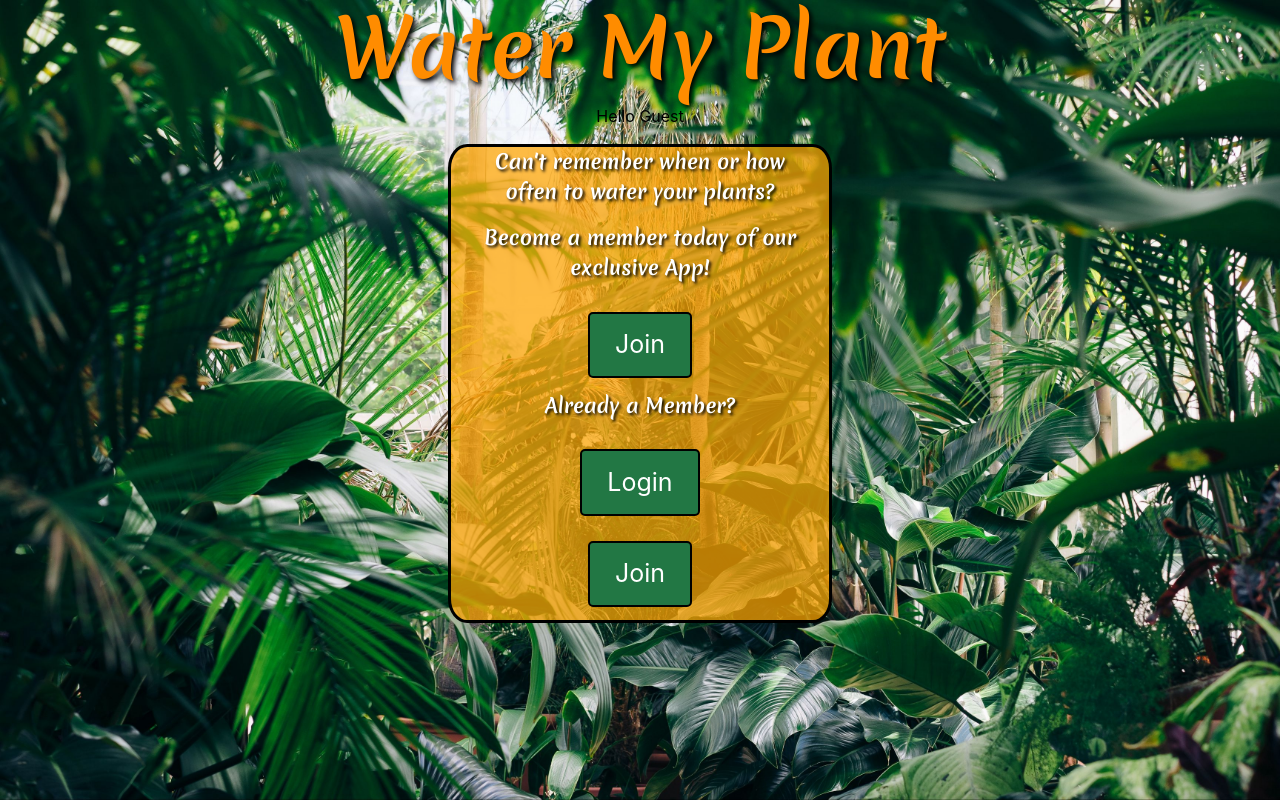
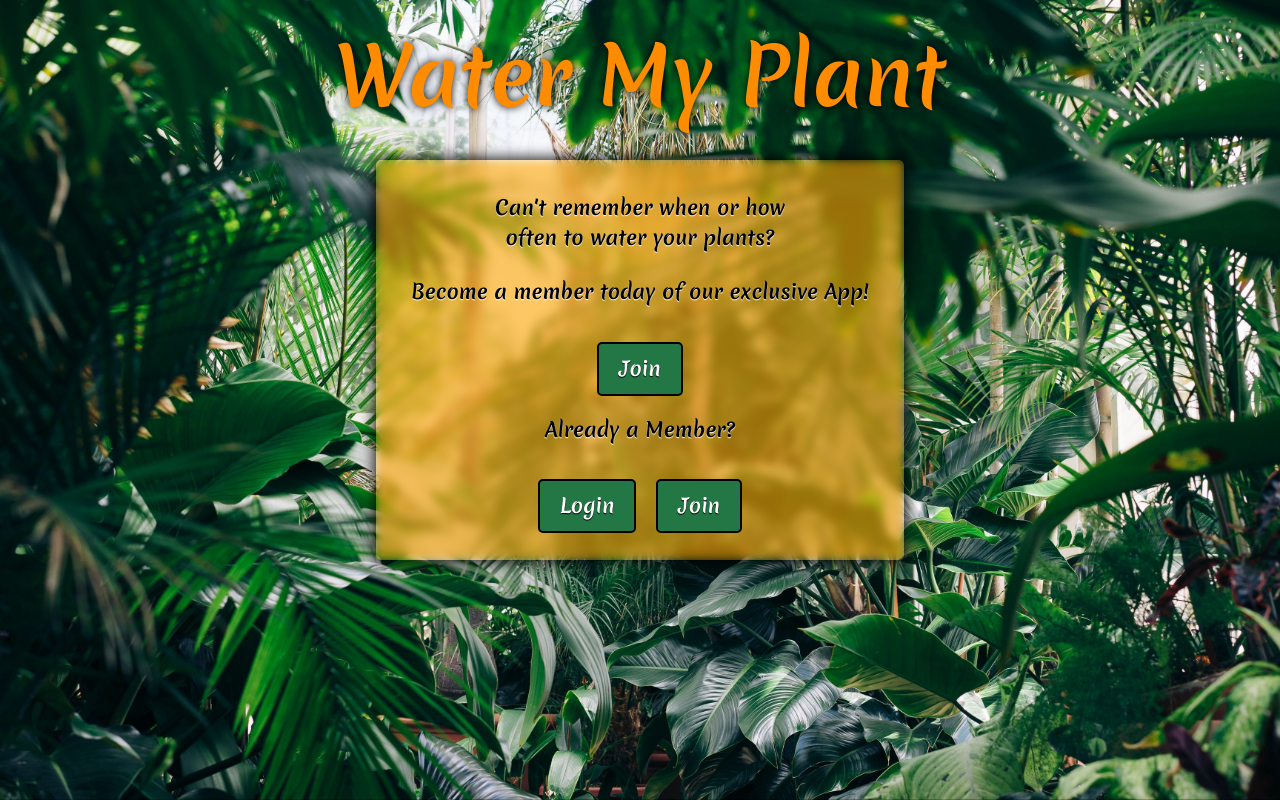
Before and after one commit to WEBPT166-Water-My-Plants/front-end, a React (Create React App) app in the folder water-my-plants/: page / in a window 1280 px wide. Built offline with nearby package versions, Linux system fonts and the light colour scheme.

Commit message:
style changes and form optimization

```diff
--- a/water-my-plants/src/components/Header.jsx
+++ b/water-my-plants/src/components/Header.jsx
@@ -2,9 +2,12 @@ import React from 'react';
 import { Link } from 'react-router-dom';
 import styled from 'styled-components';
 
-const HeaderStyle = styled.div`
+const HeaderStyle = styled.header`
   color: #000;
   text-align: center;
+  display: flex;
+  align-items: center;
+  justify-content: center;
 
   a {
     text-decoration: none;
@@ -15,7 +18,7 @@ const HeaderStyle = styled.div`
     font-family: 'Merienda', cursive;
     font-size: 80px;
     color: darkorange;
-    text-shadow: 3px 3px 5px black;
+    text-shadow: 0 0 0.1em black;
   }
 `;
 
@@ -25,8 +28,6 @@ function Header() {
       <h1>
         <Link to="/">Water My Plant</Link>
       </h1>
-
-      <p>Hello Guest</p>
     </HeaderStyle>
   );
 }
--- a/water-my-plants/src/components/Home.jsx
+++ b/water-my-plants/src/components/Home.jsx
@@ -6,23 +6,64 @@ import Header from './Header';
 import { StyledButton } from './Styles/StyledComponents';
 
 const HomeStyle = styled.main`
-  width: auto;
   display: flex;
-  flex-flow: column nowrap;
+  align-items: center;
   justify-content: center;
+  // border: 3px solid black;
+  // background: rgba(255, 165, 0, 0.73);
+
+  .box-container {
+    width: 33rem;
+    min-height: 25rem;
+    box-shadow: 0 0 0.8rem 0.2rem rgba(0, 0, 0, 0.8);
+    border-radius: 5px;
+    position: relative;
+    z-index: 1;
+    background: inherit;
+    overflow: hidden;
+    padding: 1em;
+  }
+
+  .box-container:before {
+    content: '';
+    background: inherit;
+    position: absolute;
+    left: 0;
+    right: 0;
+    top: 0;
+    bottom: 0;
+    box-shadow: inset 0 0 0 200px rgba(255, 165, 0, 0.6);
+    backdrop-filter: blur(0.1em);
+    filter: blur(5px);
+  }
+
+  .box-container .inside {
+    padding-bottom: 2em;
+    height: 100%;
+    width: 100%;
+    display: flex;
+    flex-direction: column;
     align-items: center;
-  background: white;
-  margin: 0% 35% 0% 35%;
-  border-radius: 5%;
-  border: 3px solid black;
-  background: rgba(255, 165, 0, 0.73);
+    justify-content: space-evenly;
+    position: absolute;
+    top: 1.5rem;
+    bottom: 0;
+    left: 0;
+    right: 0;
+  }
 
-  p{
+  p,
+  button {
     font-size: 20px;
     font-weight: bold;
+    color: black;
+    text-shadow: 0px 1px 1px rgba(255, 255, 255, 1);
+    font-family: 'Merienda', cursive;
+  }
+
+  button {
     color: white;
-    text-shadow: 2px 2px 3px black;
-    font-family: 'Merienda', cursive;
+    text-shadow: 0px 1px 1px rgba(0, 0, 0, 1);
   }
 `;
 
@@ -37,21 +78,29 @@ function Home() {
     }
   }, []);
   return (
-    <div>
+    <div className="homePage">
       <Header />
       <HomeStyle>
-        <p>Can't remember when or how <br></br>often to water your plants?</p>
+        <div className="box-container">
+          <div className="inside">
+            <p>
+              Can't remember when or how <br></br>often to water your plants?
+            </p>
             <p>Become a member today of our exclusive App!</p>
             <Link to="/join">
               <StyledButton>Join</StyledButton>
             </Link>
             <p>Already a Member?</p>
+            <div>
               <Link to="/login">
                 <StyledButton>Login</StyledButton>
               </Link>
               <Link to="/join">
                 <StyledButton>Join</StyledButton>
               </Link>
+            </div>
+          </div>
+        </div>
       </HomeStyle>
     </div>
   );
--- a/water-my-plants/src/components/Login.js
+++ b/water-my-plants/src/components/Login.js
@@ -3,7 +3,11 @@ import { useHistory } from 'react-router-dom';
 import { axiosWithAuth } from '../utils/axiosWithAuth';
 
 import Header from './Header';
-import { StyledForm, StyledTextInput } from './Styles/StyledComponents';
+import {
+  StyledButton,
+  StyledForm,
+  StyledTextInput,
+} from './Styles/StyledComponents';
 import styled from 'styled-components';
 import { setIsLoggedOn, updateUserWithUsername } from '../redux/actions';
 import { useDispatch } from 'react-redux';
@@ -14,7 +18,7 @@ const LoginStyles = styled.div`
   align-items: center;
 
   .loginForm {
-    flex-basis: 50%;
+    flex-basis: 100%;
   }
 `;
 
@@ -45,7 +49,7 @@ const Login = (props) => {
   };
 
   return (
-    <>
+    <div className="homePage">
       <Header />
       <LoginStyles>
         <StyledForm className="loginForm">
@@ -73,11 +77,11 @@ const Login = (props) => {
                 onChange={handleChange}
               />
             </StyledTextInput>
-            <button>LOGIN</button>
+            <StyledButton onClick={handleSubmit}>LOGIN</StyledButton>
           </form>
         </StyledForm>
       </LoginStyles>
-    </>
+    </div>
   );
 };
 
--- a/water-my-plants/src/components/RegisterForm.jsx
+++ b/water-my-plants/src/components/RegisterForm.jsx
@@ -6,18 +6,18 @@ import { StyledForm, StyledTextInput } from './Styles/StyledComponents';
 import plantImg from '../utils/waterplants.jpg';
 import Header from './Header';
 import { useDispatch } from 'react-redux';
-import { setIsLoggedOn } from '../redux/actions';
+import { setIsLoggedOn, updateUserWithUsername } from '../redux/actions';
 
 export default function RegisterForm() {
   //states
   const [formState, setFormState] = useState({
     username: '',
-    phonenumber: '',
+    phone: '',
     password: '',
   });
   const [errors, setErrors] = useState({
     username: '',
-    phonenumber: '',
+    phone: '',
     password: '',
   });
 
@@ -36,7 +36,7 @@ export default function RegisterForm() {
       .min(4, 'Username must be at lease 4 characters long')
       .max(20, 'Username cannot exceed 20 characters'),
 
-    phonenumber: yup.string().matches(phoneRegExp, 'Phone number is not valid'),
+    phone: yup.string().matches(phoneRegExp, 'Phone number is not valid'),
 
     password: yup
       .string()
@@ -82,16 +82,24 @@ export default function RegisterForm() {
       .post('https://plant-tender.herokuapp.com/api/auth/register', formState)
       .then((res) => {
         console.log(res);
+      })
+      .catch((err) => console.log(err.response));
+    axiosWithAuth()
+      .post('https://plant-tender.herokuapp.com/api/auth/login', {
+        username: formState.username,
+        password: formState.password,
+      })
+      .then((res) => {
         window.localStorage.setItem('token', res.data.token);
+        dispatch(setIsLoggedOn());
+        updateUserWithUsername(dispatch, formState.username);
         setFormState({
           username: '',
-          phonenumber: '',
+          phone: '',
           password: '',
         });
-        dispatch(setIsLoggedOn());
         history.push('/plants');
-      })
-      .catch((err) => console.log(err.response));
+      });
   };
 
   return (
@@ -127,15 +135,15 @@ export default function RegisterForm() {
                 <label>
                   <input
                     type="text"
-                  name="phonenumber"
+                    name="phone"
                     placeholder="xxx-xxx-xxxx"
-                  id="phonenumber"
-                  value={formState.phonenumber}
+                    id="phone"
+                    value={formState.phone}
                     onChange={inputChange}
                   />
                 </label>
               </StyledTextInput>
-              <p>{errors.phonenumber}</p>
+              <p>{errors.phone}</p>
             </div>
             <div className="user-password">
               <h3>Enter a Password</h3>
--- a/water-my-plants/src/components/Styles/StyledComponents.js
+++ b/water-my-plants/src/components/Styles/StyledComponents.js
@@ -11,6 +11,8 @@ const StyledTextInput = styled.div`
     padding: 5px;
     margin-top: 0.5em;
     margin-bottom: 0.5em;
+    border-radius: 5px;
+    border: 1px solid rgb(0, 0, 0);
   }
 `;
 
@@ -23,6 +25,7 @@ const StyledButton = styled.button`
   border-radius: 5px;
   color: white;
   font-size: 25px;
+  max-width: 100%;
 
   :hover {
     opacity: 80%;
@@ -31,17 +34,15 @@ const StyledButton = styled.button`
 
 const StyledForm = styled.div`
   width: 100%;
-
   form {
+    width: 100%;
     display: flex;
     flex-flow: column nowrap;
     align-items: center;
-    flex-basis: 50%;
     padding: 1.15em;
-    box-shadow: 5px 5px 5px #010101;
+    box-shadow: 0px 0px 5px 5px #010101aa;
     background-color: white;
-    border: 3px solid black;
-    border-radius: 10%;
+    border-radius: 10px;
     width: 30%;
     margin: 0 35% 0 35%;
     background: rgba(255, 165, 0, 0.73);
@@ -62,7 +63,7 @@ font-weight: bold;
   text-align: center;
   padding: 2rem;
   :hover {
-  color: #90EE90;
+    color: #90ee90;
   }
 `;
 
--- a/water-my-plants/src/components/UserPage.jsx
+++ b/water-my-plants/src/components/UserPage.jsx
@@ -1,21 +1,12 @@
 import { useState } from 'react';
 import { useHistory } from 'react-router-dom';
 import { useDispatch, useSelector } from 'react-redux';
-import {
-  Col,
-  Nav,
-  NavItem,
-  NavLink,
-  Row,
-  TabContent,
-  TabPane,
-} from 'reactstrap';
+import { Nav, NavItem, NavLink, TabContent, TabPane } from 'reactstrap';
 import classnames from 'classnames';
 import styled from 'styled-components';
 
 import { logoutUser } from '../redux/actions';
 import PlantPage from './PlantPage';
-import PlantList from './PlantList';
 
 const UserPageStyle = styled.div`
   display: flex;
@@ -73,7 +64,7 @@ const NavPanelStyle = styled.nav`
 
 const UserPage = () => {
   const user = useSelector((state) => state.user.userData);
-  const [userIsNotNull, setUserNull] = useState(user !== {});
+  const userIsNotNull = useSelector((state) => state.user !== {});
   const [activeTab, setActiveTab] = useState('1');
   const dispatch = useDispatch();
   const history = useHistory();
--- a/water-my-plants/src/index.css
+++ b/water-my-plants/src/index.css
@@ -1,3 +1,8 @@
+* {
+  margin: 0;
+  padding: 0;
+}
+
 body {
   margin: 0;
   font-family: -apple-system, BlinkMacSystemFont, 'Segoe UI', 'Roboto', 'Oxygen',
@@ -5,14 +10,30 @@ body {
     sans-serif;
   -webkit-font-smoothing: antialiased;
   -moz-osx-font-smoothing: grayscale;
+  background: #ffffff;
   background-image: url('./images/plants_botanical_garden_greenhouse_137455_3840x2160.jpg');
+  background-attachment: fixed;
   background-repeat: no-repeat;
   background-size: cover;
-  background-color: black;
-  height: 100vh;
+  height: 100%;
+  display: grid;
+  align-items: center;
+  justify-content: center;
 }
 
 code {
   font-family: source-code-pro, Menlo, Monaco, Consolas, 'Courier New',
     monospace;
 }
+
+.homePage {
+  display: flex;
+  flex-direction: column;
+  justify-content: flex-start;
+  height: 100vh;
+  width: 100vw;
+}
+
+.homePage header {
+  flex-basis: 20%;
+}
```
Lines whose indentation alone changed are shown as unchanged.
